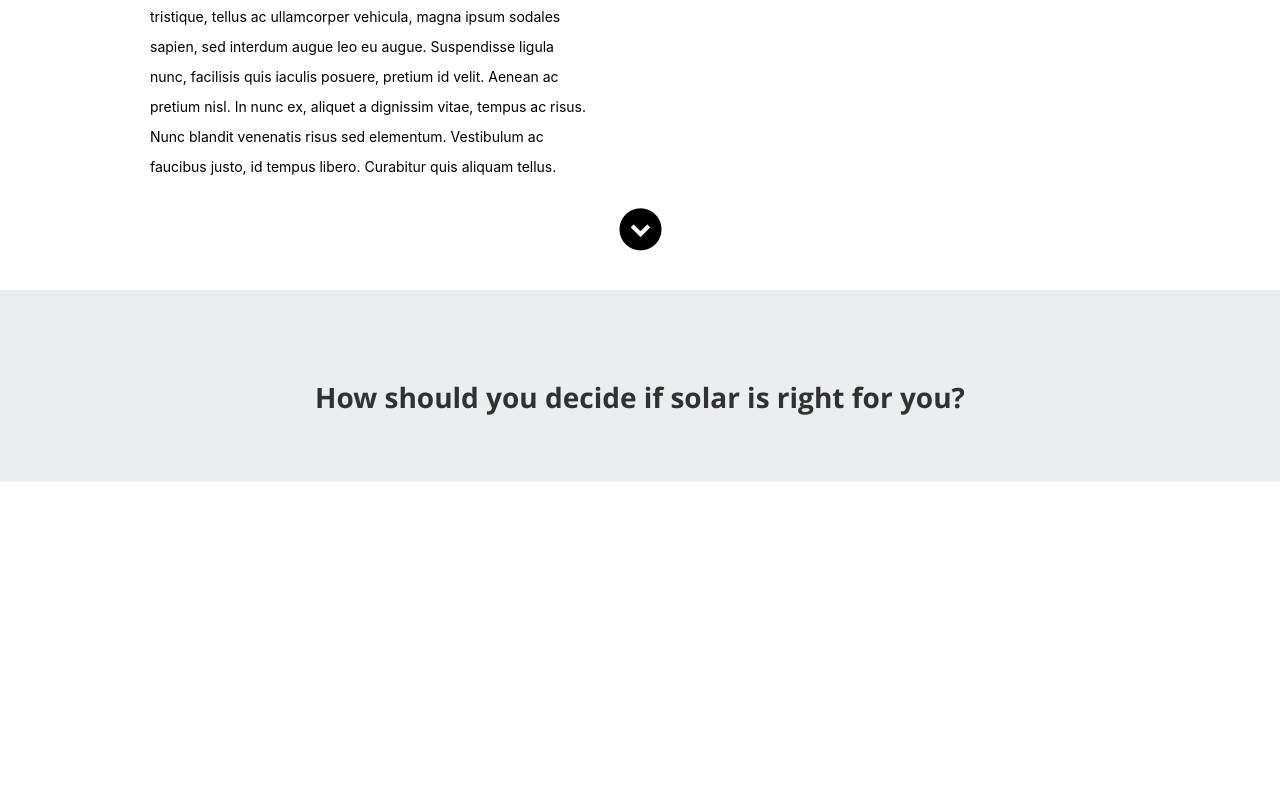
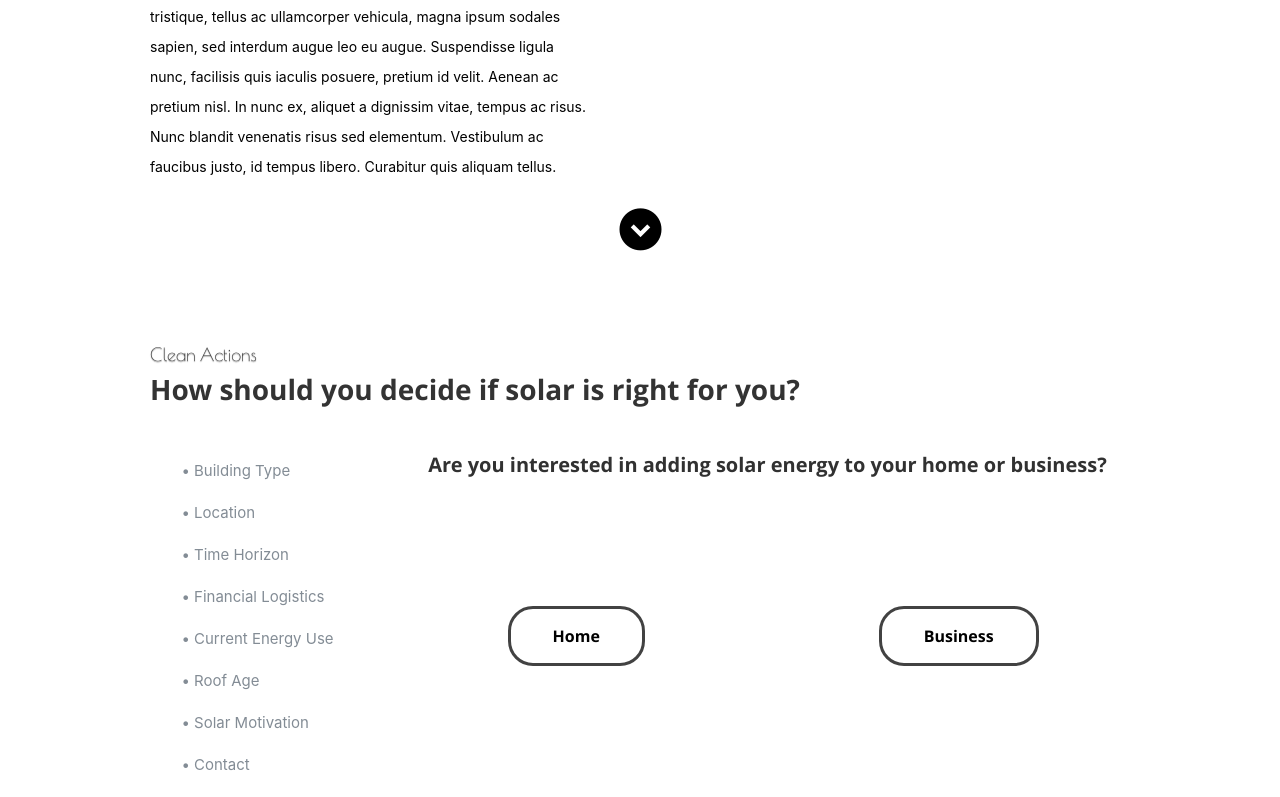
Before and after one commit to alexhongs/solar-dashboard, a React (Create React App) app in the folder client/: page / in a window 1280 px wide. Shown: the part 2000-2797 px from the top of the page. Before the commit the page ends 2482 px from the top, so only its background shows below. Built offline with nearby package versions, Linux system fonts and the light colour scheme; a web font is replaced by a local one.

Commit message:
Quiz UI static

```diff
--- a/client/package.json
+++ b/client/package.json
@@ -3,10 +3,13 @@
   "version": "0.1.0",
   "private": true,
   "dependencies": {
+    "@fortawesome/fontawesome-free": "^5.15.3",
     "@testing-library/jest-dom": "^5.11.4",
     "@testing-library/react": "^11.1.0",
     "@testing-library/user-event": "^12.1.10",
+    "bootstrap": "^4.6.0",
     "react": "^17.0.2",
+    "react-bootstrap": "^1.5.2",
     "react-dom": "^17.0.2",
     "react-scripts": "4.0.3",
     "web-vitals": "^1.0.1"
--- a/client/public/css/default.css
+++ b/client/public/css/default.css
@@ -464,16 +464,17 @@ input[type="submit"],
 input[type="reset"],
 input[type="button"] {
   font: 16px/30px 'opensans-bold', sans-serif;
-   background: #278036;
+  background: transparent;
   display: inline-block;
   text-decoration: none;
   letter-spacing: 0;
-   color: #fff;
+  color: #000;
   padding: 12px 20px;
   margin-bottom: 18px;
   border: none;
   cursor: pointer;
   height: auto;
+  border: solid #424242;
 
   -webkit-transition: all .2s ease-in-out;
   -moz-transition: all .2s ease-in-out;
--- a/client/public/css/layout.css
+++ b/client/public/css/layout.css
@@ -292,24 +292,53 @@ body {
 color: #149414;
 }
 
-
-
 /* ------------------------------------------------------------------ */
 /* Quiz Section
 /* ------------------------------------------------------------------ */
 
 #quiz {
-   background: #ebeeee;
-   padding-top: 90px;
-   padding-bottom: 60px;
+background: #fff;
+padding-top: 48px;
+padding-bottom: 66px;
+overflow: hidden;
 }
- #quiz h1 {
-   /* font: 36px/24px "Amatic SC", cursive; */
-   text-transform: uppercase;
-   letter-spacing: 4px;
-   text-align: center;
-   margin-bottom: 48px;
+
+#quiz a,
+#quiz a:visited {
+color: #149414;
+}
+#quiz a:hover,
+#quiz a:focus {
+color: #ab3b28;
+}
+
+#quiz h2 {
+/* font: 36px/60px "Amatic SC", cursive; */
 color: #333333;
+margin-bottom: 42px;
+text-align: left;
+}
+#quiz h3 {
+font: 18px/1.9em "Poiret One", cursive;
+color: #333333;
+margin: 0 auto;
+text-shadow: 0px 1px 1px rgba(0, 0, 0, 0.5);
+text-align: left;
+}
+#quiz h5 {
+color: #000;
+margin: 0 auto;
+text-align: left;
+padding-top: 20px;
+}
+#quiz p {
+/* font-family: "Josefin Sans", sans-serif; */
+font-size: 14px;
+line-height: 30px;
+margin-bottom: 16px;
+color: #000;
+text-align: left;
+padding-top: 10px;
 }
 
 /* quiz Content */
@@ -403,54 +432,32 @@ body {
 filter: alpha(opacity=100);
 }
 
- /* popup modal */
- .popup-modal {
-   max-width: 550px;
-   background: #fff;
-   position: relative;
-   margin: 0 auto;
+#quiz li {
+  text-align: left;
+  display: inline-block;
+  margin: 0 15px;
+  padding: 0;
 }
- .popup-modal .description-box {
-   padding: 12px 36px 18px 36px;
+#quiz li a {
+  color: #fff;
 }
- .popup-modal .description-box h4 {
-   font: 15px/24px "opensans-bold", sans-serif;
-   margin-bottom: 12px;
-   color: #111;
+#quiz li a:hover {
+  color: #149414;
 }
- .popup-modal .description-box p {
-   font: 14px/24px "opensans-regular", sans-serif;
-   color: #fff;
-   margin-bottom: 12px;
+
+#quiz .quiz-row {
+  padding-top: 120px;
 }
- .popup-modal .description-box .categories {
-   font: 11px/21px "opensans-light", sans-serif;
-   color: #fff;
-   text-transform: uppercase;
-   letter-spacing: 2px;
-   display: block;
-   text-align: left;
+
+#quiz .quiz-button {
+  padding-left: 42px;
+  padding-right: 42px;
 }
- .popup-modal .description-box .categories i {
-   margin-right: 8px;
- }
- .popup-modal .link-box {
-   padding: 18px 36px;
-   background: #111;
-   text-align: left;
- }
- .popup-modal .link-box a {
-   color: #fff;
-   font: 11px/21px "opensans-bold", sans-serif;
-   text-transform: uppercase;
-   letter-spacing: 3px;
-   cursor: pointer;
- }
- .popup-modal a:hover {
-   color: #00cccc;
- }
- .popup-modal a.popup-modal-dismiss {
-   margin-left: 24px;
+
+#quiz .quiz-submit-row p {
+  text-align: right;
+  text-decoration: underline;
+  color: #696969;
 }
 
 /* fadein/fadeout effect for modal popup
@@ -472,68 +479,6 @@ body {
 /* content fadeout */
 .mfp-fade.mfp-wrap.mfp-removing .mfp-content .popup-modal {
   opacity: 0;
- }
-
- /* ------------------------------------------------------------------ */
- /* Artwork
- /* ------------------------------------------------------------------ */
-
- #artwork {
-   background: #feffff;
-   padding-top: 90px;
-   padding-bottom: 60px;
- }
- #artwork h1 {
-   font: 36px/24px "Amatic SC", cursive;
-   text-transform: uppercase;
-   letter-spacing: 4px;
-   text-align: center;
-   /* margin-bottom: 48px; */
-   color: #333333;
- }
-
- .slide-container {
-   width: 80%;
-   margin: auto;
- }
-
- .each-slide > div {
-   display: flex;
-   align-items: center;
-   justify-content: center;
-   background-size: contain;
-   background-repeat: no-repeat;
-   background-position: center;
-   height: 700px;
- }
-
- .each-slide span {
-   padding: 20px;
-   font-size: 20px;
-   background: #efefef;
-   text-align: center;
- }
-
- .each-fade {
-   display: flex;
- }
-
- .each-fade .image-container {
-   width: 75%;
-   overflow: hidden;
- }
-
- .each-fade .image-container img {
-   width: 100%;
- }
-
- .each-fade h2 {
-   width: 100%;
-   display: flex;
-   justify-content: center;
-   align-items: center;
-   margin: 0;
-   background: #adceed;
 }
 
 /* ------------------------------------------------------------------ */
@@ -605,15 +550,15 @@ body {
   position: absolute;
   top: -24px;
   left: 50%;
-   margin-left: -30px;
+  margin-left: -20px;
 }
 #go-top a {
   text-decoration: none;
   border: 0 none;
   display: block;
-   width: 60px;
-   height: 60px;
-   background-color: #525252;
+  width: 42px;
+  height: 42px;
+  background-color: #000;
 
   -webkit-transition: all 0.2s ease-in-out;
   -moz-transition: all 0.2s ease-in-out;
@@ -622,8 +567,8 @@ body {
   transition: all 0.2s ease-in-out;
 
   color: #fff;
-   font-size: 21px;
-   line-height: 60px;
+  font-size: 17px;
+  line-height: 42px;
   border-radius: 100%;
 }
 #go-top a:hover {
--- a/client/public/index.html
+++ b/client/public/index.html
@@ -13,6 +13,7 @@
 		<link rel="stylesheet" href="%PUBLIC_URL%/css/layout.css" />
 		<link rel="stylesheet" href="%PUBLIC_URL%/css/media-queries.css" />
 		<link rel="stylesheet" href="%PUBLIC_URL%/css/magnific-popup.css" />
+		<link rel="stylesheet" href="%PUBLIC_URL%/css/font-awesome/css/font-awesome.min.css">
 		<link
 			href="https://fonts.googleapis.com/css?family=Cute+Font|Poiret+One|Amatic+SC:700|Josefin+San&display=swap"
 			rel="stylesheet"
--- a/client/src/App.js
+++ b/client/src/App.js
@@ -2,6 +2,7 @@ import React, { Component } from 'react'
 import Header from './Components/Header'
 import About from './Components/About'
 import Quiz from './Components/Quiz'
+import Footer from './Components/Footer'
 import './App.css'
 
 class App extends Component {
@@ -16,6 +17,7 @@ class App extends Component {
         <Header />
         <About />
         <Quiz />
+        <Footer />
       </div>
     );
   }
--- /dev/null
+++ b/client/src/Components/Footer.js
@@ -0,0 +1,20 @@
+import React, { Component } from 'react'
+
+class Footer extends Component {
+  render () {
+    return (
+      <footer>
+        <div className='row'>
+          <div className='twelve columns'>
+            <ul className='copyright'>
+              <li>&copy; 2021 Solbridge EA. All rights reserved.</li>
+            </ul>
+          </div>
+          <div id='go-top'><a className='smoothscroll' title='Back to Top' href='#home'><i className='icon-up-open' /></a></div>
+        </div>
+      </footer>
+    )
+  }
+}
+
+export default Footer
--- a/client/src/Components/Quiz.js
+++ b/client/src/Components/Quiz.js
@@ -6,11 +6,43 @@ class Quiz extends Component {
       <section id='quiz'>
         <div className='row'>
           <div className='twelve columns main-col'>
+            <h3> Clean Actions </h3>
             <h2> How should you decide if solar is right for you? </h2>
+          </div>
+
+          <div className='three columns main-col'>
+            <li>
+              <ul>• Building Type</ul>
+              <ul>• Location</ul>
+              <ul>• Time Horizon</ul>
+              <ul>• Financial Logistics</ul>
+              <ul>• Current Energy Use</ul>
+              <ul>• Roof Age</ul>
+              <ul>• Solar Motivation</ul>
+              <ul>• Contact</ul>
+            </li>
+          </div>
+
+          <div className='nine columns main-col'>
+            <h4> Are you interested in adding solar energy to your home or business? </h4>
+
+            <div className='quiz-row row'>
+              <div className='six columns'>
+                <button type='button' class='quiz-button btn bg-transparent'> Home </button>
+              </div>
+
+              <div className='six columns'>
+                <button type='button' class='quiz-button btn bg-transparent'> Business </button>
+              </div>
+            </div>
+          </div>
+
+          <div className='quiz-submit-row twelve columns main-col'>
+            <p> Skip <i class='icon-right-circle-1' /></p>
           </div>
         </div>
       </section>
-    );
+    )
   }
 }
 
```
Also changed, not shown: 2 other files (tests, documents, lock files or other folders). Lines whose indentation alone changed are shown as unchanged.
